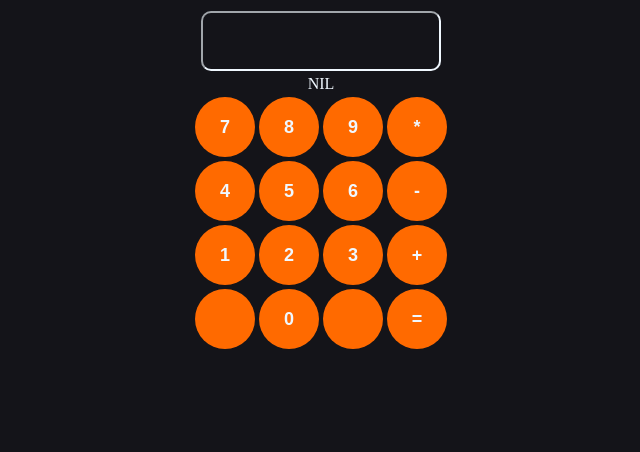
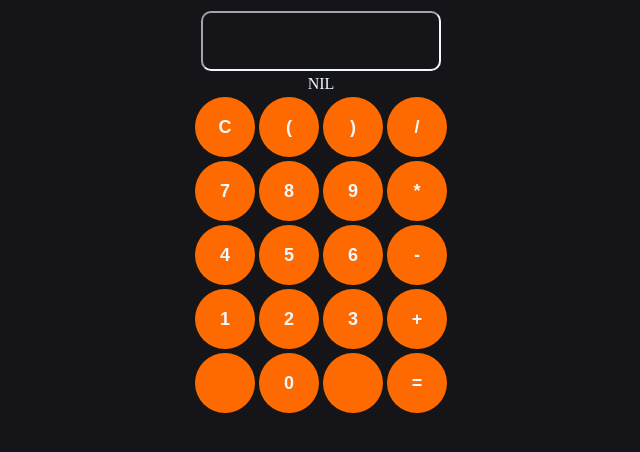
Before and after one commit to RehanShanavas/calculator_web_app, a Flask app: page / in a window 1280 px wide. Shown: the top 452 px of the page, without its empty margins (319-959 px from the left). Run offline with Flask 3, Linux system fonts and the light colour scheme.

Commit message:
Added clear button, division button and parenthesis buttons. Added styling to the UI.

```diff
--- a/static/application.js
+++ b/static/application.js
@@ -135,6 +135,13 @@ function solve(){
     document.getElementById("history").innerHTML = expression;
 }
 
+function cleardisplay(){
+    expression = "CLEARED";
+	result = ""
+	document.getElementById("expression").value = result;
+    document.getElementById("history").innerHTML = expression;
+}
+
 function key_pressed(event){
 	if (OPERATORS_STR.indexOf(event.key) > -1 || NUMBERS_STR.indexOf(event.key) > -1 || "()".indexOf(event.key) > -1){
         document.getElementById("expression").value += event.key;
--- a/templates/index.html
+++ b/templates/index.html
@@ -51,12 +51,12 @@
         <tr>
             <td class="History" colspan="4" id="history">NIL</td>
         </tr>
-        <!-- <tr>
-            <td><input class="InputButton1" type="button" onclick = "display('7')" value = "7" onkeydown="key_pressed(event)"></td>
-            <td><input class="InputButton1" type="button" onclick = "display('8')" value = "8" onkeydown="key_pressed(event)"></td>
-            <td><input class="InputButton1" type="button" onclick = "display('9')" value = "9" onkeydown="key_pressed(event)"></td>
-            <td><input class="InputButton1" type="button" onclick = "display('*')" value = "*" onkeydown="key_pressed(event)"></td>
-        </tr> -->
+        <tr>
+            <td><input class="InputButton1" type="button" onclick = "cleardisplay()" value = "C"></td>
+            <td><input class="InputButton1" type="button" onclick = "display('(')" value = "(" onkeydown="key_pressed(event)"></td>
+            <td><input class="InputButton1" type="button" onclick = "display(')')" value = ")" onkeydown="key_pressed(event)"></td>
+            <td><input class="InputButton1" type="button" onclick = "display('/')" value = "/" onkeydown="key_pressed(event)"></td>
+        </tr>
         <tr>
             <td><input class="InputButton1" type="button" onclick = "display('7')" value = "7" onkeydown="key_pressed(event)"></td>
             <td><input class="InputButton1" type="button" onclick = "display('8')" value = "8" onkeydown="key_pressed(event)"></td>
@@ -73,7 +73,7 @@
             <td><input class="InputButton1" type="button" onclick = "display('1')" value = "1" onkeydown="key_pressed(event)"></td>
             <td><input class="InputButton1" type="button" onclick = "display('2')" value = "2" onkeydown="key_pressed(event)"></td>
             <td><input class="InputButton1" type="button" onclick = "display('3')" value = "3" onkeydown="key_pressed(event)"></td>
-            <td><input class="InputButton1" type="button" onclick = "display('*')" value = "+" onkeydown="key_pressed(event)"></td>
+            <td><input class="InputButton1" type="button" onclick = "display('+')" value = "+" onkeydown="key_pressed(event)"></td>
         </tr>
         <tr>
             <td><input class="InputButton1" type="button" onclick = "display(' ')" value = " " onkeydown="key_pressed(event)"></td>
```
